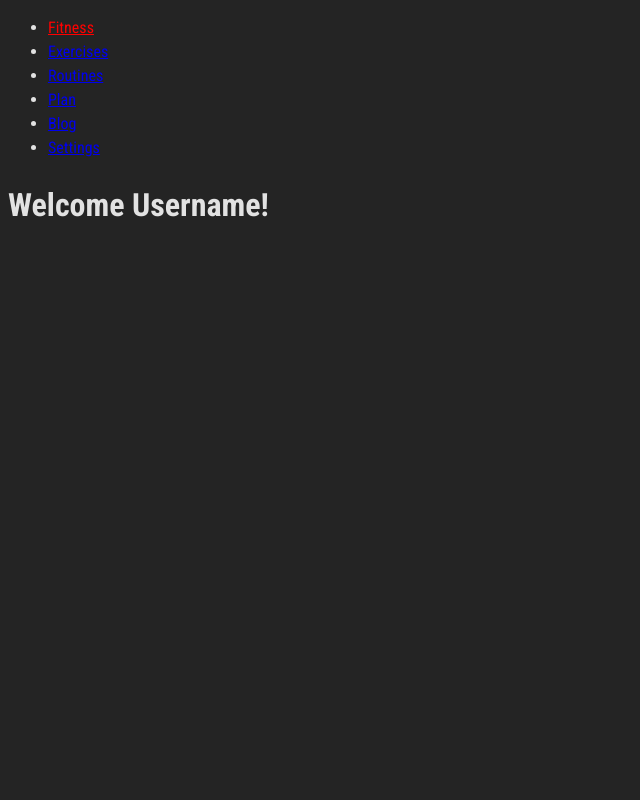
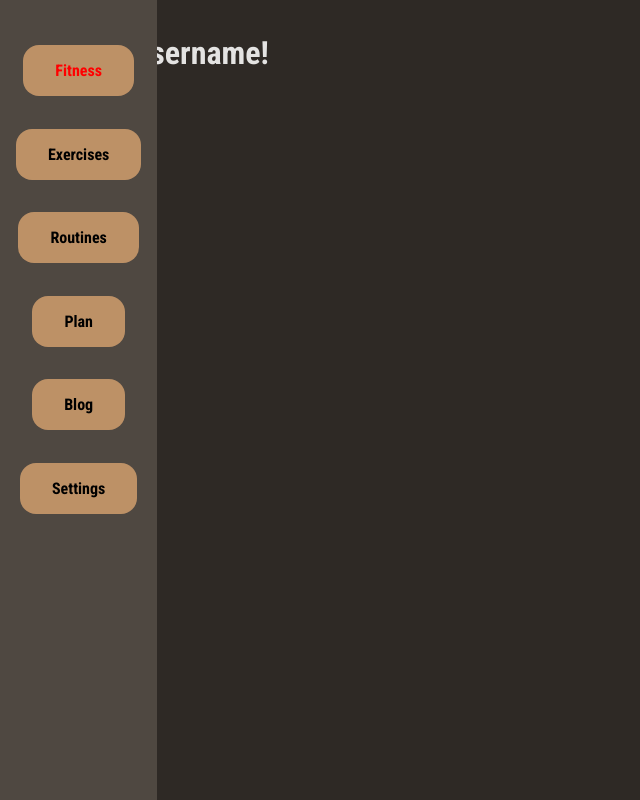
Before and after one commit to HaraldWikborg/FitnessApp, a React (Vite) app: page / in a window 1280 px wide. Shown: the whole page, without its empty margins (0-640 px from the left). Built offline with nearby package versions, Linux system fonts and the light colour scheme.

Commit message:
started css for nav

```diff
--- a/src/App.jsx
+++ b/src/App.jsx
@@ -14,7 +14,7 @@ import Exercise from './components/exercise/exercises';
 function App() {
 
   return (
-    <>
+    <div className='App'>
     <Nav />
     <Routes>
       <Route path='/' element={<Home />}/>
@@ -29,7 +29,7 @@ function App() {
       <Route path='/settings' element={<Settings />}/>
       <Route path='*' element={<NotFound />}/>
     </Routes>
-    </>
+    </div>
   )
 }
 
--- a/src/components/nav/Nav.css
+++ b/src/components/nav/Nav.css
@@ -1,3 +1,36 @@
+
+.Nav {
+    margin-right: 3rem;
+    background-color: #4F4841;
+    height: 100vh;
+    position: absolute;
+    left: 0px;
+    top: 0px;
+}
+ul {
+    list-style: none;
+    display: flex;
+    flex-direction: column;
+    justify-content: space-evenly;
+    height: 70vh;
+    align-items: center;
+}
+ul, li {
+    margin: 0px;
+    padding: 0px;
+}
+.navLink {
+    background-color: #BD9166;
+    padding: 1rem 2rem;
+    margin: 1rem;
+    border-radius: 1rem;
+    font-weight: bold;
+    color: black;
+    text-decoration: none;
+}
+a {
+    width: 100%;
+}
 .active {
     color: red;
 }
--- a/src/components/nav/Nav.jsx
+++ b/src/components/nav/Nav.jsx
@@ -7,22 +7,22 @@ function Nav() {
         <div className='Nav'>
             <ul>
                 <li>
-                    <NavLink to="/">Fitness</NavLink>
+                    <NavLink to="/" className='navLink'>Fitness</NavLink>
                 </li>
                 <li>
-                    <NavLink end to="/exercises">Exercises</NavLink>
+                    <NavLink end to="/exercises" className='navLink'>Exercises</NavLink>
                 </li>
                 <li>
-                    <NavLink to="/routines">Routines</NavLink>
+                    <NavLink to="/routines" className='navLink'>Routines</NavLink>
                 </li>
                 <li>
-                    <NavLink to="/plan">Plan</NavLink>
+                    <NavLink to="/plan" className='navLink'>Plan</NavLink>
                 </li>
                 <li>
-                    <NavLink to="/blog">Blog</NavLink>
+                    <NavLink to="/blog" className='navLink'>Blog</NavLink>
                 </li>
                 <li>
-                    <NavLink to="/settings">Settings</NavLink>
+                    <NavLink to="/settings" className='navLink'>Settings</NavLink>
                 </li>
             </ul>
         </div>
--- a/src/index.css
+++ b/src/index.css
@@ -9,7 +9,7 @@
 
   color-scheme: light dark;
   color: rgba(255, 255, 255, 0.87);
-  background-color: #242424;
+  background-color: #2E2925;
 
   font-synthesis: none;
   text-rendering: optimizeLegibility;
```
Also changed, not shown: 1 other file (tests, documents, lock files or other folders).
